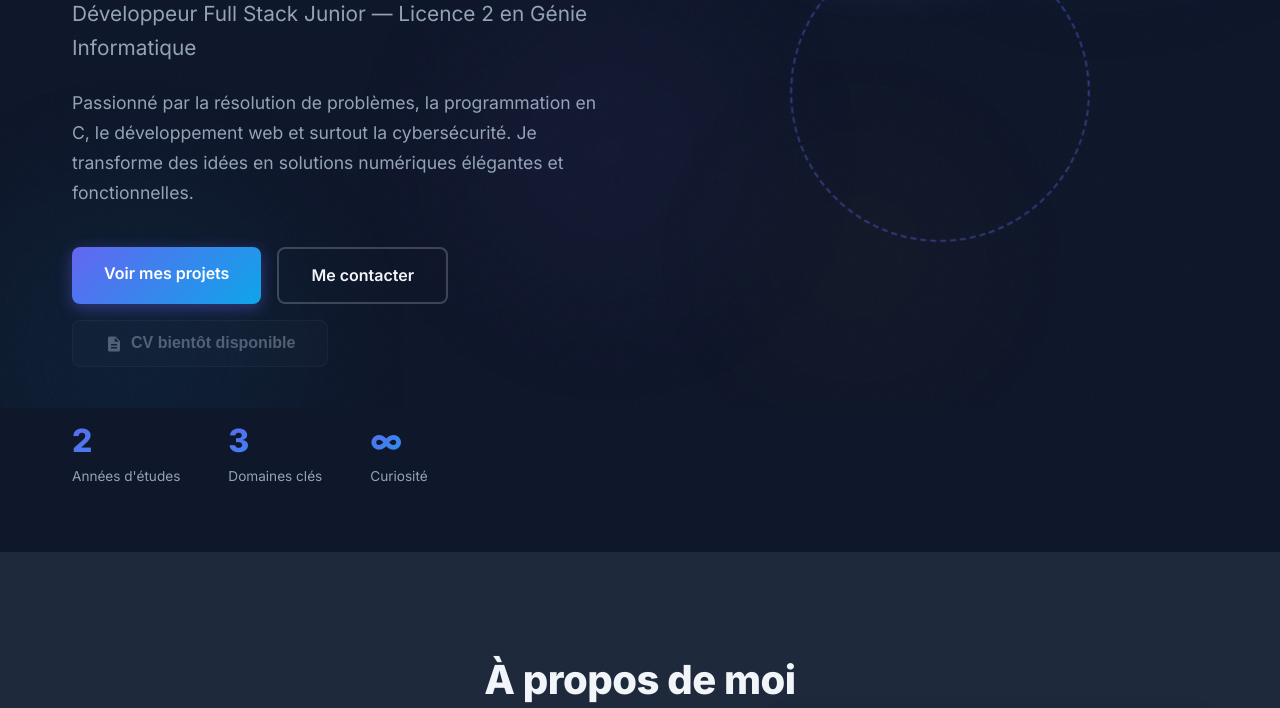
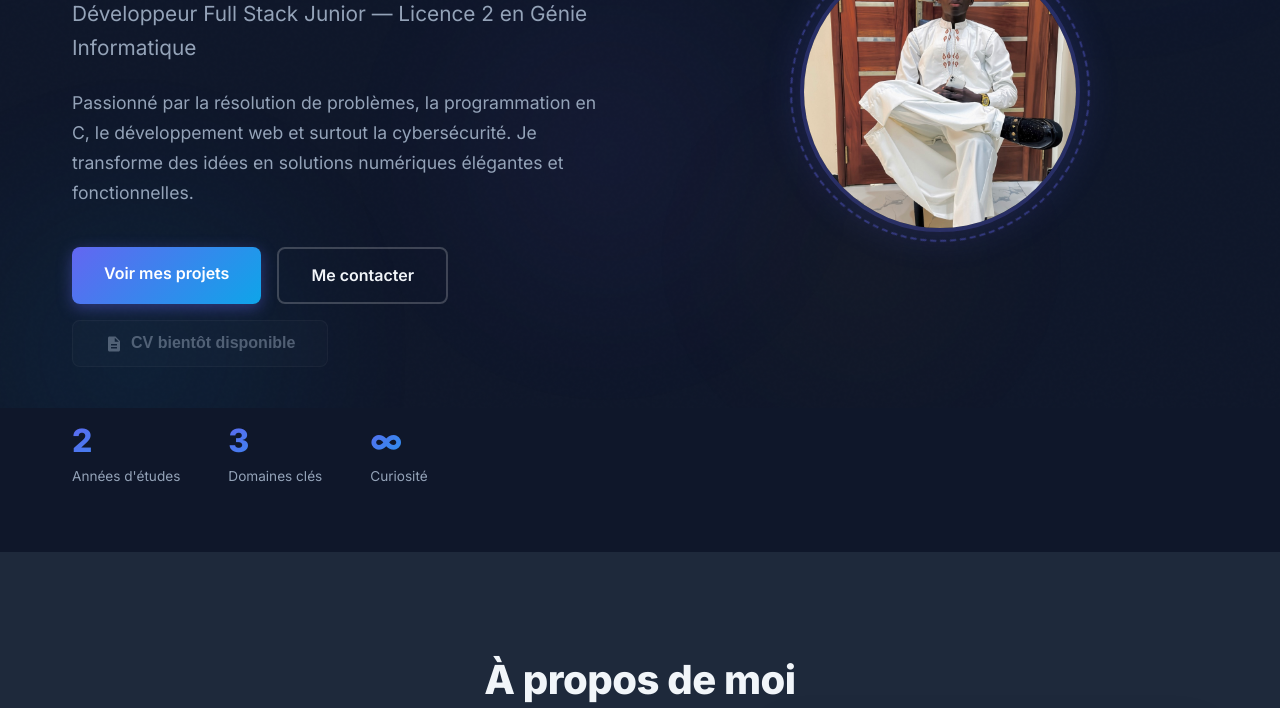
Before and after one commit to marymouhamed22-tech/marymouhamed22-tech.github.io, a plain HTML site: page index.html in a window 1280 px wide. Shown: the part 392-1100 px from the top of the page. Drawn offline with Linux system fonts and the light colour scheme.

Commit message:
Update index.html

```diff
--- a/index.html
+++ b/index.html
@@ -79,7 +79,7 @@
         </div>
         <div class="hero-visual">
             <div class="profile-photo-container">
-                <img src="./images/photo.jpg" alt="Mohamed Aditya MARY" class="profile-photo">
+                <img src="photo.jpg" alt="Mohamed Aditya MARY" class="profile-photo">
                 <div class="photo-ring"></div>
             </div>
         </div>
```
